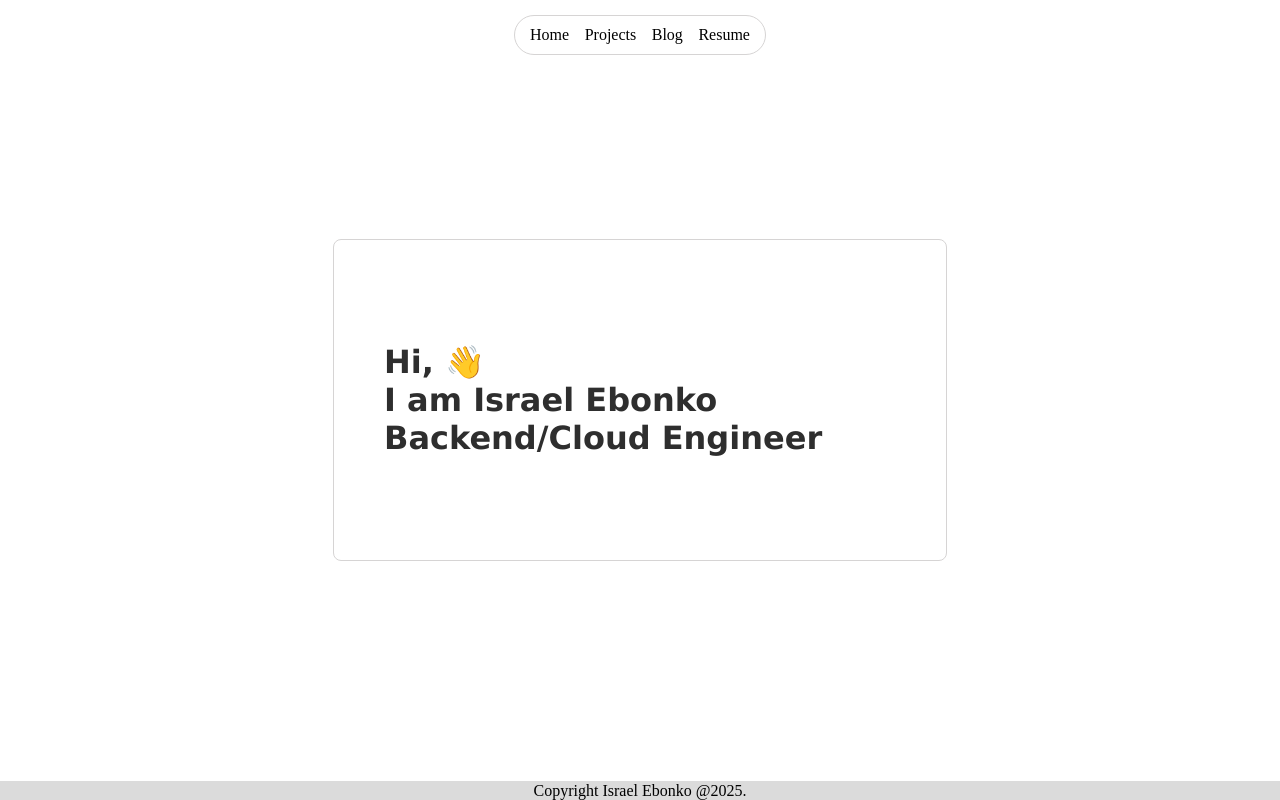
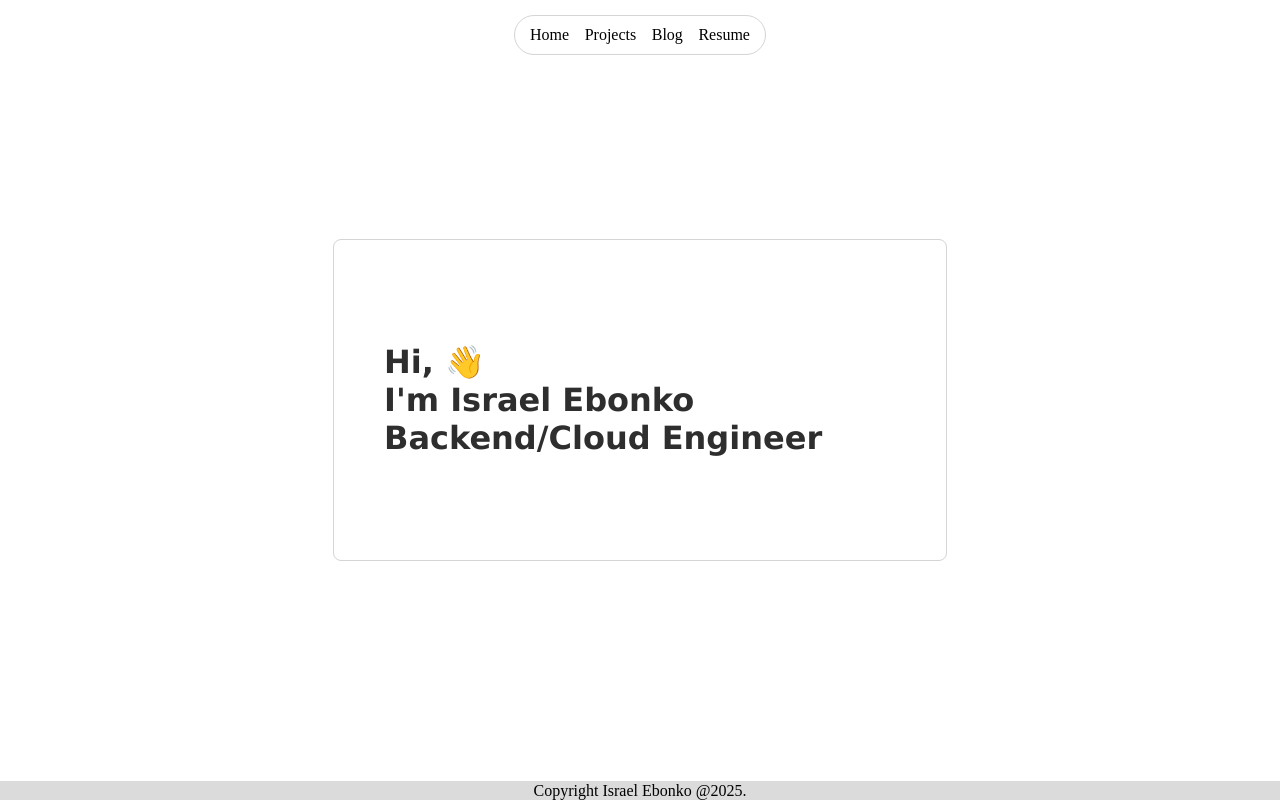
Before and after one commit to ubterko/cloud-webapp, a plain HTML site: page src/index.html in a window 1280 px wide. Drawn offline with Linux system fonts and the light colour scheme; no server answers.

Commit message:
second commit

```diff
--- a/src/index.html
+++ b/src/index.html
@@ -20,7 +20,7 @@
 
     <div class="main-content">
         <p>Hi, 👋</p>
-        <p>I am <span class="name">Israel Ebonko</span></p>
+        <p>I'm <span class="name">Israel Ebonko</span></p>
         <p class="role">Backend/Cloud Engineer</p>
     </div>
 
```
